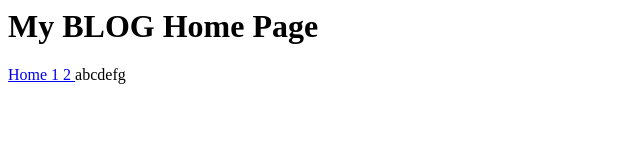
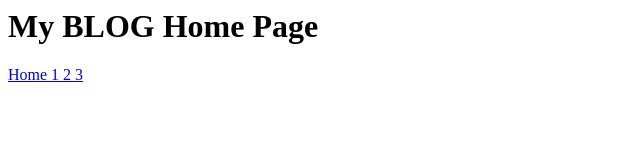
Before and after one commit to KY-028/KY-028.github.io, a plain HTML site: page index.html in a window 1280 px wide. Shown: the full height of the page, 0-640 px from the left. Drawn offline with Linux system fonts and the light colour scheme.

Commit message:
Updates blog

```diff
--- a/index.html
+++ b/index.html
@@ -20,5 +20,8 @@
   <a href="content/2.html">
    2
   </a>
+  <a href="content/3.html">
+   3
+  </a>
  </body>
-</html>abcdefg
+</html>
```
